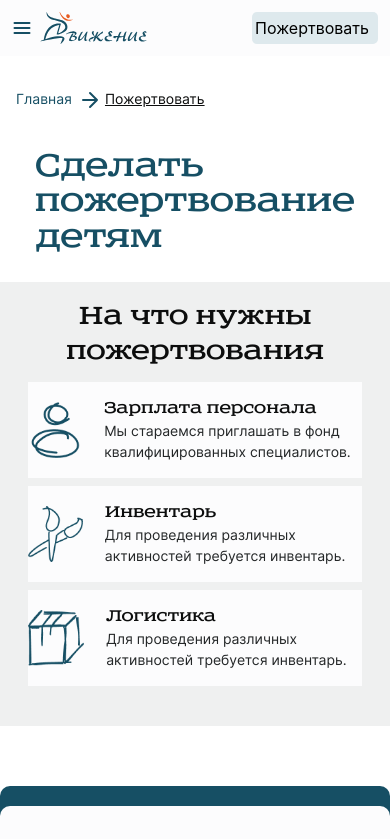
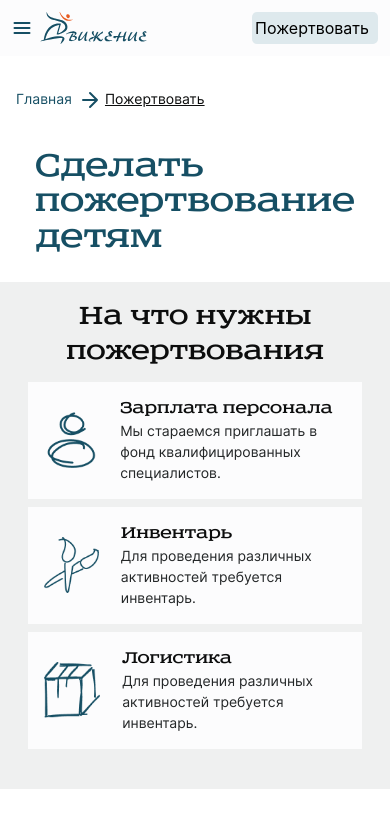
Before and after one commit to Phizick/NKO-project, a React (Create React App) app in the folder frontend/: page /donation in a window 390 px wide. Shown: the top 839 px of the page. Built offline with nearby package versions, Linux system fonts and the light colour scheme.

Commit message:
fix: fix reason style

```diff
--- a/frontend/src/components/Donation/Donation.module.css
+++ b/frontend/src/components/Donation/Donation.module.css
@@ -56,6 +56,7 @@
 }
 .donate__reason {
 	display: flex;
+	justify-content: center;
 	gap: 22px;
 	margin: 16px 0 0;
 	padding: 25px 17px 25px 24px;
@@ -348,7 +349,7 @@ input::-webkit-inner-spin-button {
 		gap: 8px;
 	}
 	.donate__reason {
-    padding: 16px 0 16px 0;
+    padding: 16px 16px;
 		margin: 0;
 	}
 	.donate__reasonImage {
```
